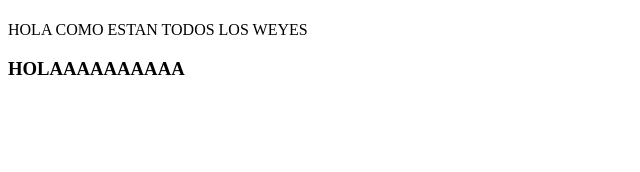
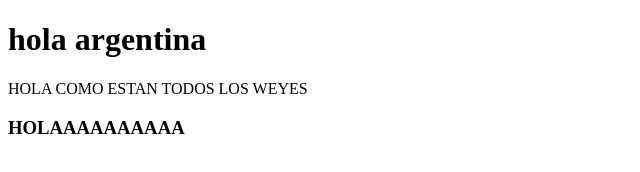
Before and after one commit to Tomyshellbyy/santydiaz, a plain HTML site: page index.html in a window 1280 px wide. Shown: the whole page, without its empty margins (0-640 px from the left). Drawn offline with Linux system fonts and the light colour scheme.

Commit message:
conflicto

```diff
--- a/index.html
+++ b/index.html
@@ -7,7 +7,7 @@
     <title>Document</title>
 </head>
 <body>
-    <h1></h1>
+    <h1>hola argentina</h1>
 
     <P>HOLA COMO ESTAN TODOS LOS WEYES</P>
 
```
